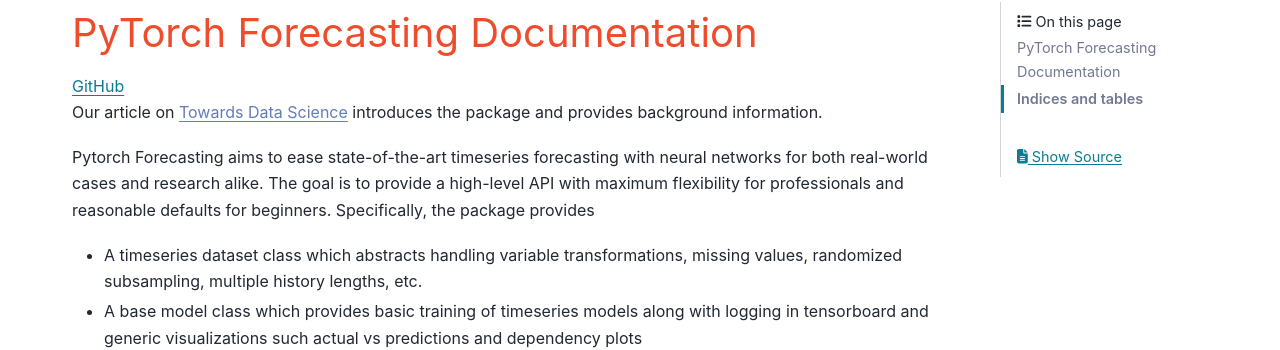
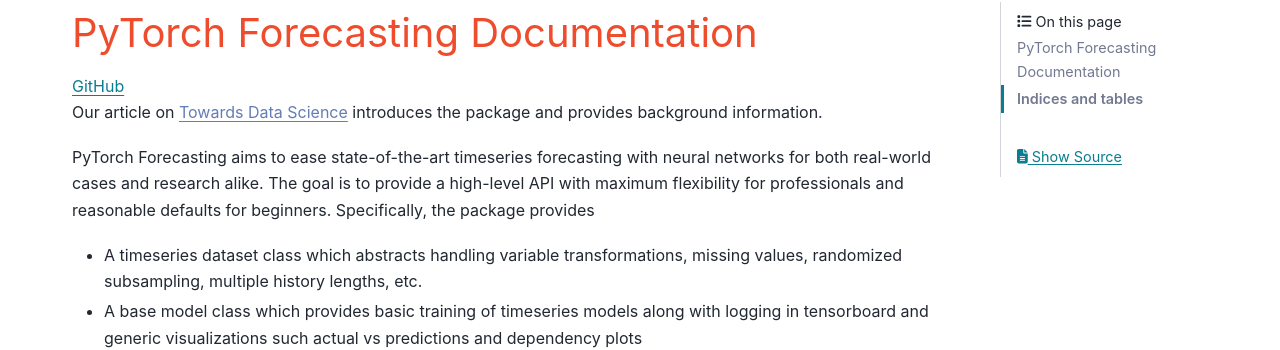
Before and after one commit to sktime/pytorch-forecasting, a Sphinx documentation site: the page built from docs/source/index.rst, in a window 1280 px wide and 1398 px high. Shown: the part 158-508 px from the top of the window. Built offline with Sphinx 7.4.7 and the PyData theme 0.15.4, drawn with Linux system fonts in a browser that asks for light colours; pages that are not in the unit, such as notebooks, are missing from menus.

Commit message:
fix typos and outputmixin

```diff
--- a/docs/source/index.rst
+++ b/docs/source/index.rst
@@ -14,7 +14,7 @@
 Our article on `Towards Data Science <https://towardsdatascience.com/introducing-pytorch-forecasting-64de99b9ef46>`_
 introduces the package and provides background information.
 
-Pytorch Forecasting aims to ease state-of-the-art
+PyTorch Forecasting aims to ease state-of-the-art
 timeseries forecasting with neural networks for both real-world cases and
 research alike. The goal is to provide a high-level API with maximum flexibility for
 professionals and reasonable defaults for beginners.
--- a/docs/source/models.rst
+++ b/docs/source/models.rst
@@ -7,7 +7,7 @@
 
 Model parameters very much depend on the dataset for which they are destined.
 
-Pytorch Forecasting provides a ``.from_dataset()`` method for each model that
+PyTorch Forecasting provides a ``.from_dataset()`` method for each model that
 takes a :py:class:`~data.timeseries.TimeSeriesDataSet` and additional parameters
 that cannot directy derived from the dataset such as, e.g. ``learning_rate`` or ``hidden_size``.
 
```
Also changed, not shown: README.md (+2 -2 lines), 2 other files.
